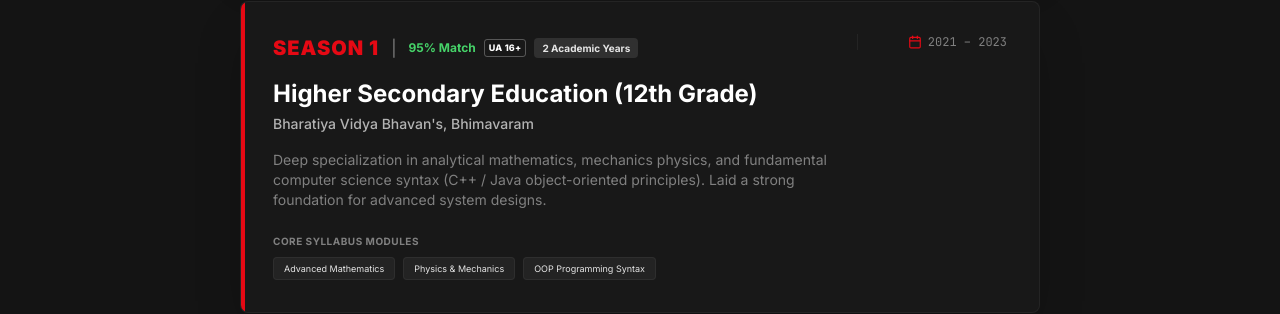
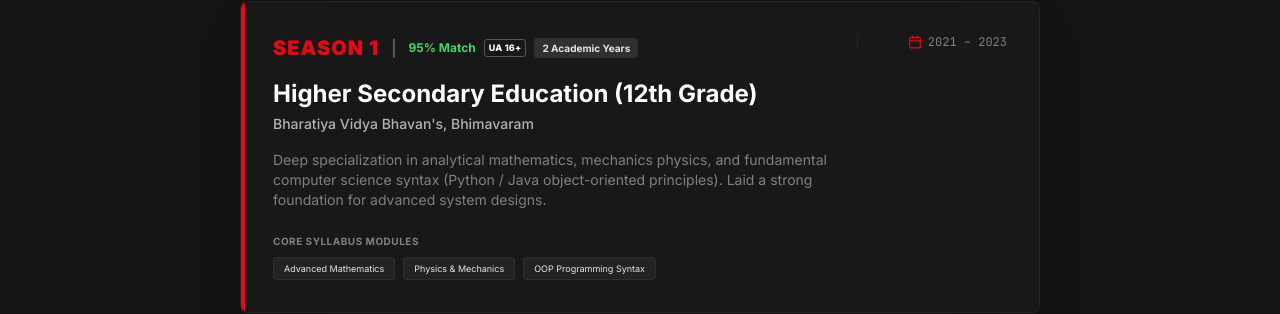
Before and after one commit to vinayshanker9/portfolio, a Next.js app: page / in a window 1280 px wide. Shown: the part 2689-3003 px from the top of the page. Built offline with nearby package versions, Linux system fonts and the light colour scheme.

Commit message:
Replace C++ with Python in 12th grade education description

```diff
--- a/components/homepage/education.jsx
+++ b/components/homepage/education.jsx
@@ -24,7 +24,7 @@ export default function Education() {
       rating: "UA 16+",
       match: "95% Match",
       episodesCount: "2 Academic Years",
-      overview: "Deep specialization in analytical mathematics, mechanics physics, and fundamental computer science syntax (C++ / Java object-oriented principles). Laid a strong foundation for advanced system designs.",
+      overview: "Deep specialization in analytical mathematics, mechanics physics, and fundamental computer science syntax (Python / Java object-oriented principles). Laid a strong foundation for advanced system designs.",
       highlights: ["Advanced Mathematics", "Physics & Mechanics", "OOP Programming Syntax"]
     }
   ];
```
